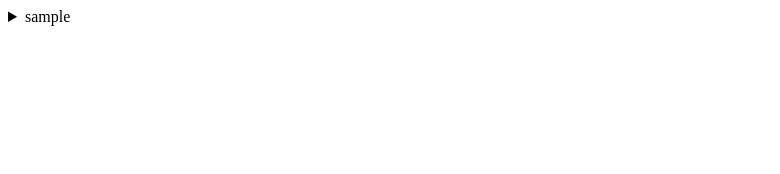
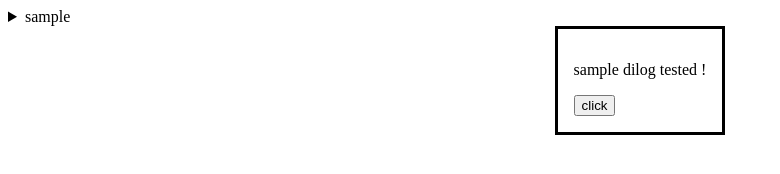
Before and after one commit to savindaJ/html-and-CSS-Cases, a plain HTML site: page Case 14(The Details disclosure element).html in a window 1280 px wide. Shown: the whole page, without its empty margins (0-780 px from the left). Drawn offline with Linux system fonts and the light colour scheme.

Commit message:
add dilog tag

```diff
--- a/Case 14(The Details disclosure element).html
+++ b/Case 14(The Details disclosure element).html
@@ -7,6 +7,16 @@
 <body>
     <details><summary>sample</summary>
       Something small enough to escape casual notice.
+<!--      using paragraph-->
     </details>
+
+<!--    how to work page start point-->
+  <dialog open>
+    <p>sample dilog tested !</p>
+    <form method="dialog">
+      <button>click</button>
+    </form>
+  </dialog>
+
 </body>
 </html>
```
